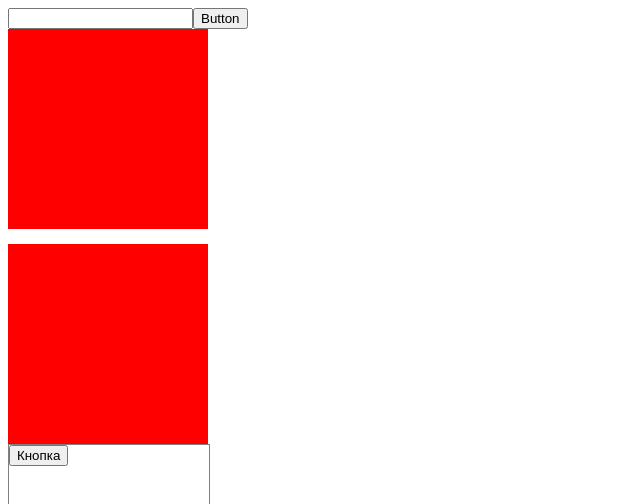
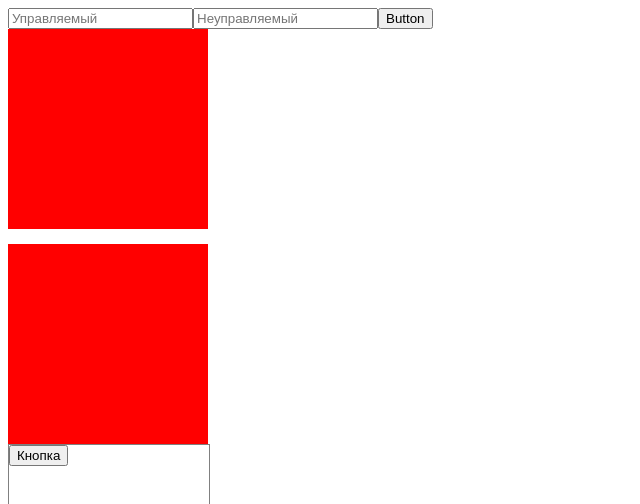
Before and after one commit to DenisLatyshau/react-typescript, a React (Create React App) app: page / in a window 1280 px wide. Shown: the top 504 px of the page, without its empty margins (0-640 px from the left). Built offline with nearby package versions, Linux system fonts and the light colour scheme; no server answers.

Commit message:
feat: add useRef

```diff
--- a/src/components/EventsExample.tsx
+++ b/src/components/EventsExample.tsx
@@ -1,8 +1,9 @@
-import React, { FC, useState } from "react";
+import React, { FC, useState, useRef } from "react";
 
 const EventsExample: FC = () => {
     const [value, setValue] = useState<string>('')
     const [isDrag, setIsDrag] = useState<boolean>(false)
+    const inputRef = useRef<HTMLInputElement>(null)
 
     const changeHandler = (e: React.ChangeEvent<HTMLInputElement>) => {
         setValue(e.target.value)
@@ -10,6 +11,7 @@
 
     const clickHandler = (e: React.MouseEvent<HTMLButtonElement>) => {
         console.log(value)
+        console.log(inputRef.current?.value)
     }
 
     const dragHandler = (e: React.DragEvent<HTMLDivElement>) => {
@@ -34,7 +36,8 @@
 
     return (
         <div>
-            <input value={value} onChange ={changeHandler} type="text"/>
+            <input value={value} onChange ={changeHandler} type="text" placeholder="Управляемый"/>
+            <input ref={inputRef} type="text" placeholder="Неуправляемый"/>
             <button onClick={clickHandler}>Button</button>
             <div
                 onDrag={dragHandler}
```
